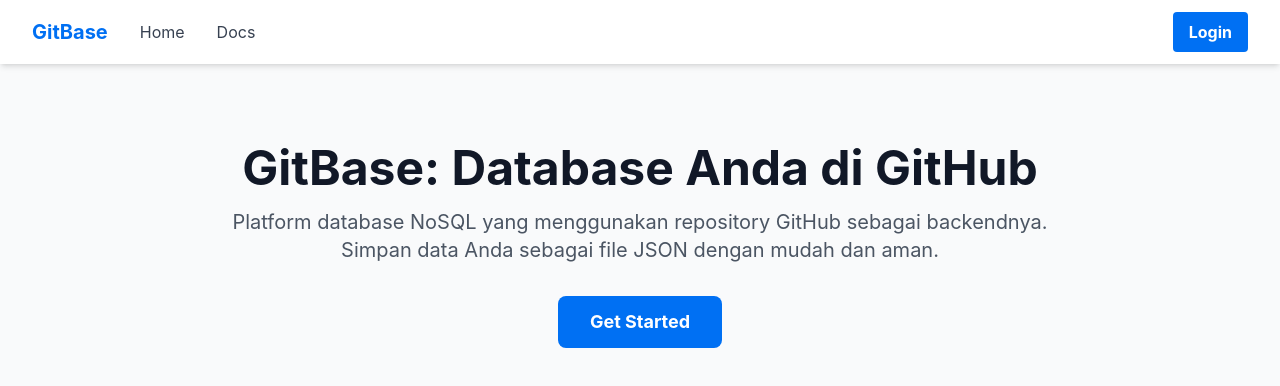
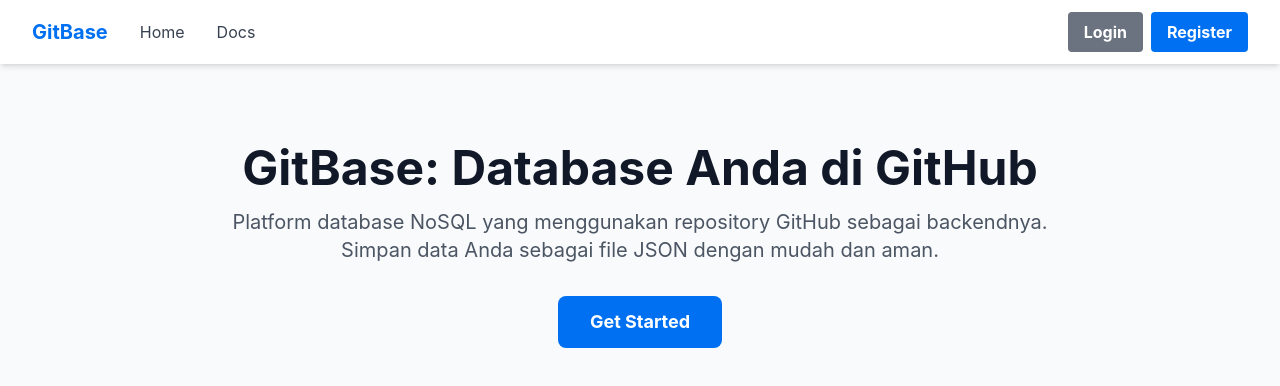
Before and after one commit to lemh5737-pixel/Gitbase, a Next.js app: page / in a window 1280 px wide. Shown: the top 386 px of the page. Built offline with nearby package versions, Linux system fonts and the light colour scheme; no server answers.

Commit message:
Update Navbar.js

```diff
--- a/components/Navbar.js
+++ b/components/Navbar.js
@@ -35,15 +35,25 @@ export default function Navbar() {
                 </button>
               </>
             ) : (
-              <Link href="/login">
-                <button className="bg-gitbase-blue hover:bg-blue-600 text-white font-bold py-2 px-4 rounded">
-                  Login
-                </button>
-              </Link>
+              // --- PERUBAHAN DIMULAI DI SINI ---
+              // Menampilkan dua tombol: Login dan Register
+              <div className="space-x-2">
+                <Link href="/login">
+                  <button className="bg-gray-500 hover:bg-gray-600 text-white font-bold py-2 px-4 rounded">
+                    Login
+                  </button>
+                </Link>
+                <Link href="/register">
+                  <button className="bg-gitbase-blue hover:bg-blue-600 text-white font-bold py-2 px-4 rounded">
+                    Register
+                  </button>
+                </Link>
+              </div>
+              // --- PERUBAHAN BERAKHIR DI SINI ---
             )}
           </div>
         </div>
       </div>
     </nav>
   );
-              }
+    }
```
